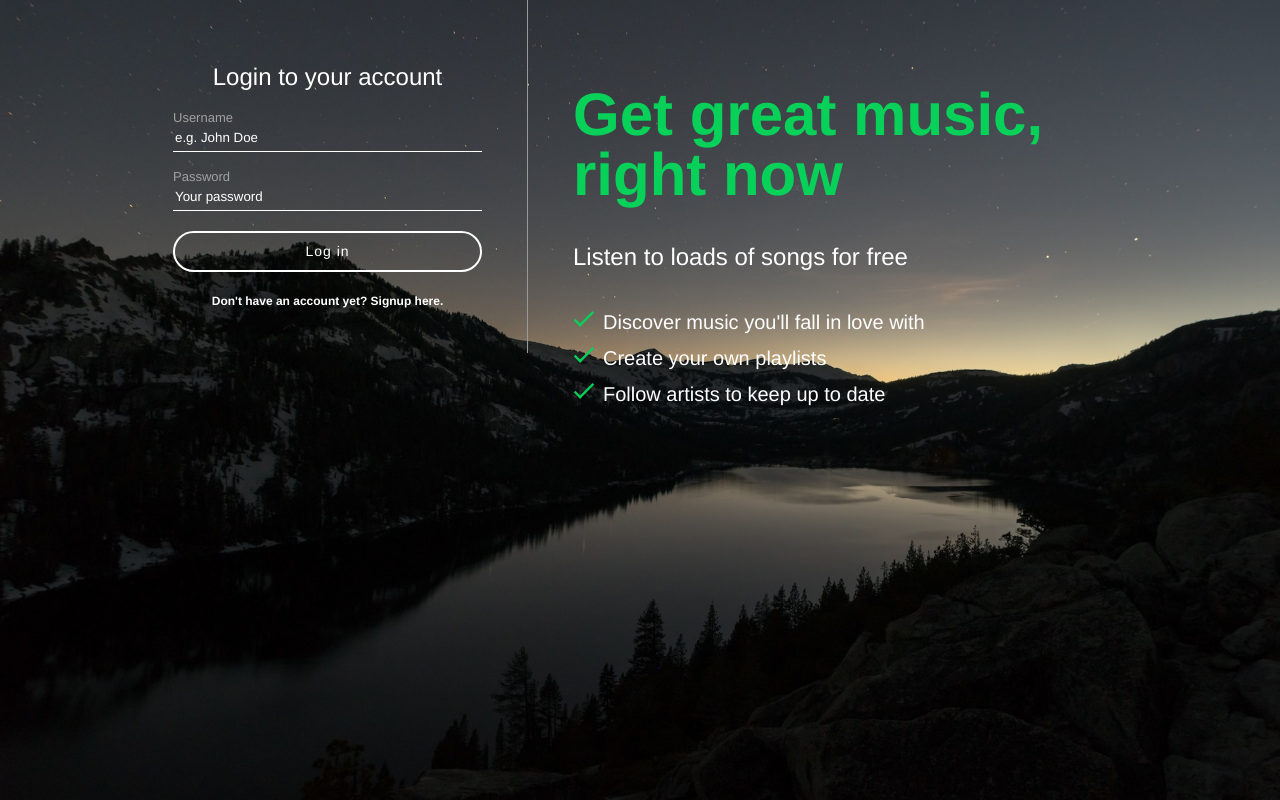
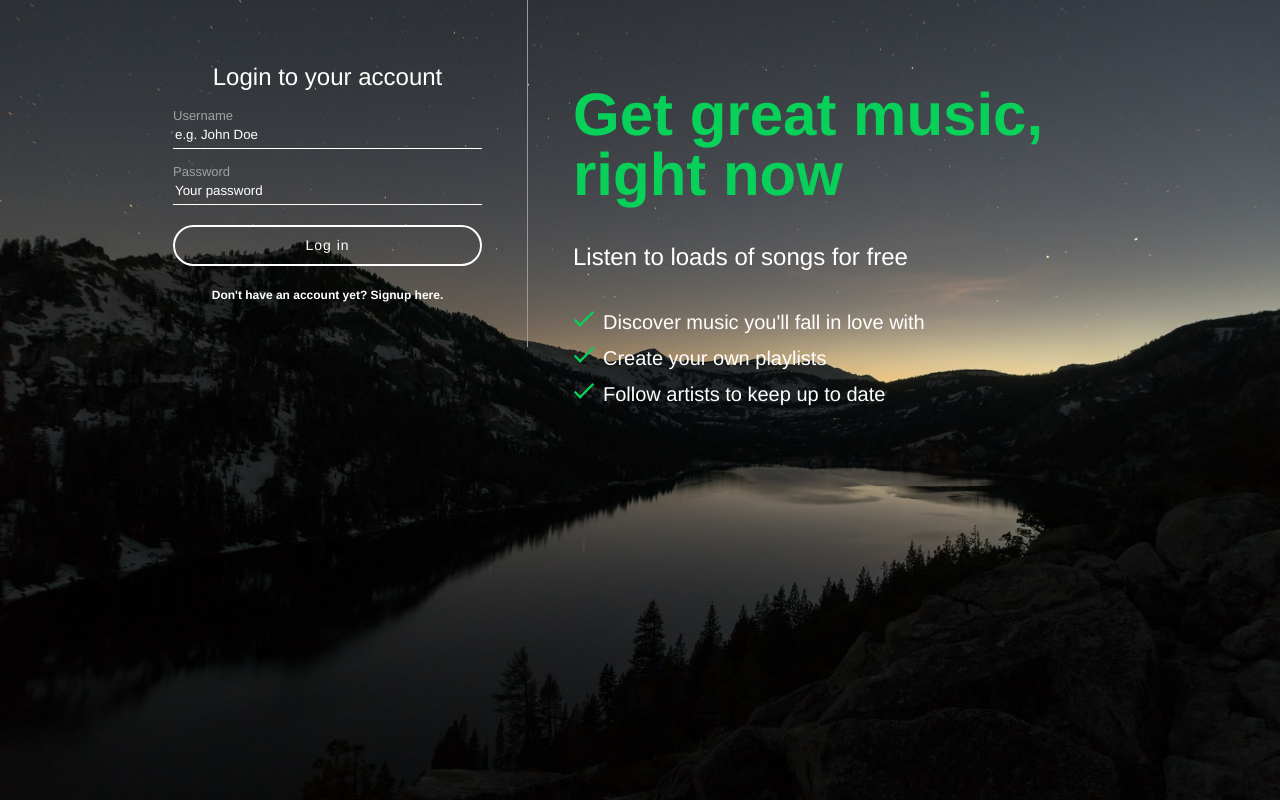
Before and after one commit to nikitahl/spotify-clone, a PHP site: page /register.php in a window 1280 px wide. Run offline with PHP 8.4, Linux system fonts and the light colour scheme.

Commit message:
37 lesson, add error message styles

```diff
--- a/assets/css/register.css
+++ b/assets/css/register.css
@@ -54,6 +54,7 @@ body {
 }
 
 #inputContainer label {
+  display: block;
   color: #a0a0a0;
   margin-top: 15px;
   font-size: 13px;
@@ -134,3 +135,9 @@ body {
   padding: 8px 30px;
   background: url(../images/icons/checkmark.png) no-repeat 0 7px;
 }
+
+#inputContainer .errorMessage {
+  display: block;
+  color: #07d159;
+  font-size: 12px;
+}
--- a/register.php
+++ b/register.php
@@ -55,7 +55,7 @@
             <p>
               <?php echo $account->getError(Constants::$loginFailed); ?>
               <label for="loginUsername">Username</label>
-              <input id="loginUsername" name="loginUsername" type="text" placeholder="e.g. John Doe" required>
+              <input id="loginUsername" name="loginUsername" value="<?php getInputValue('loginUsername') ?>" type="text" placeholder="e.g. John Doe" required>
             </p>
             <p>
               <label for="loginPassword">Password</label>
```
